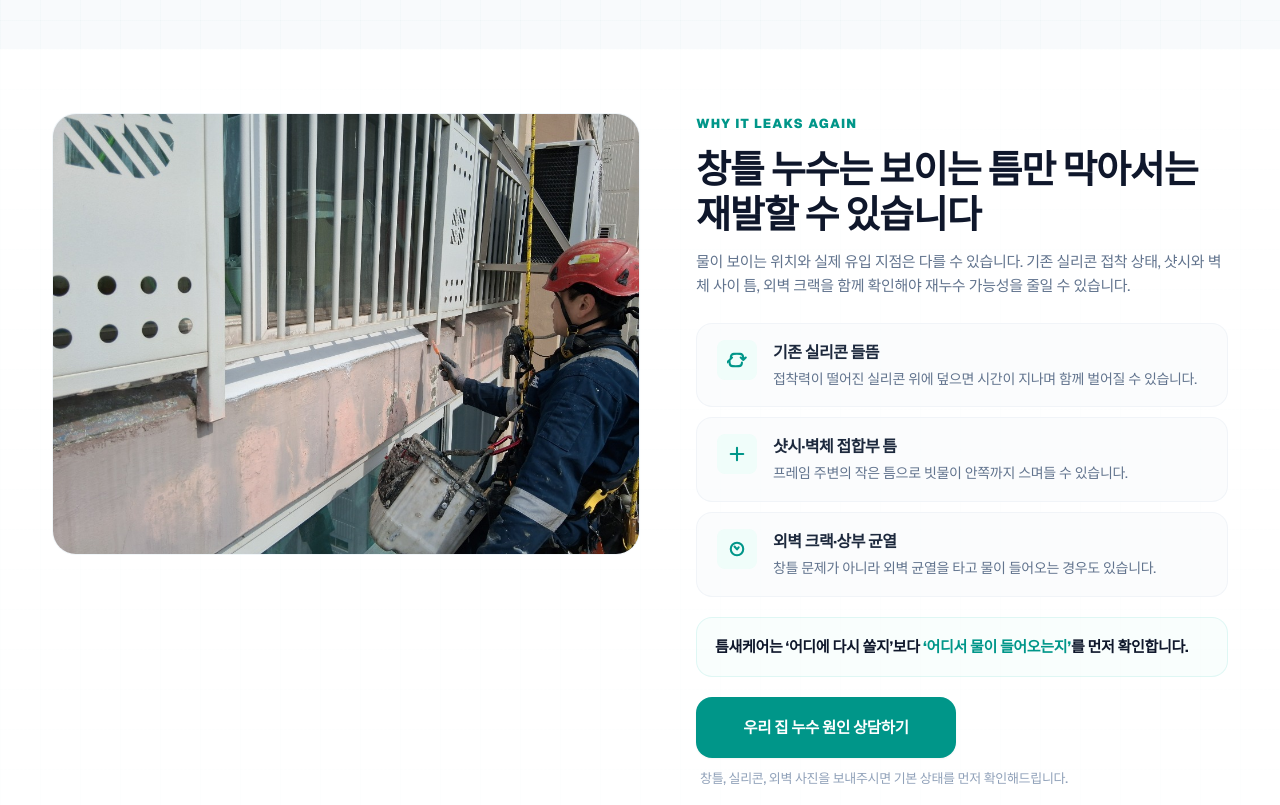
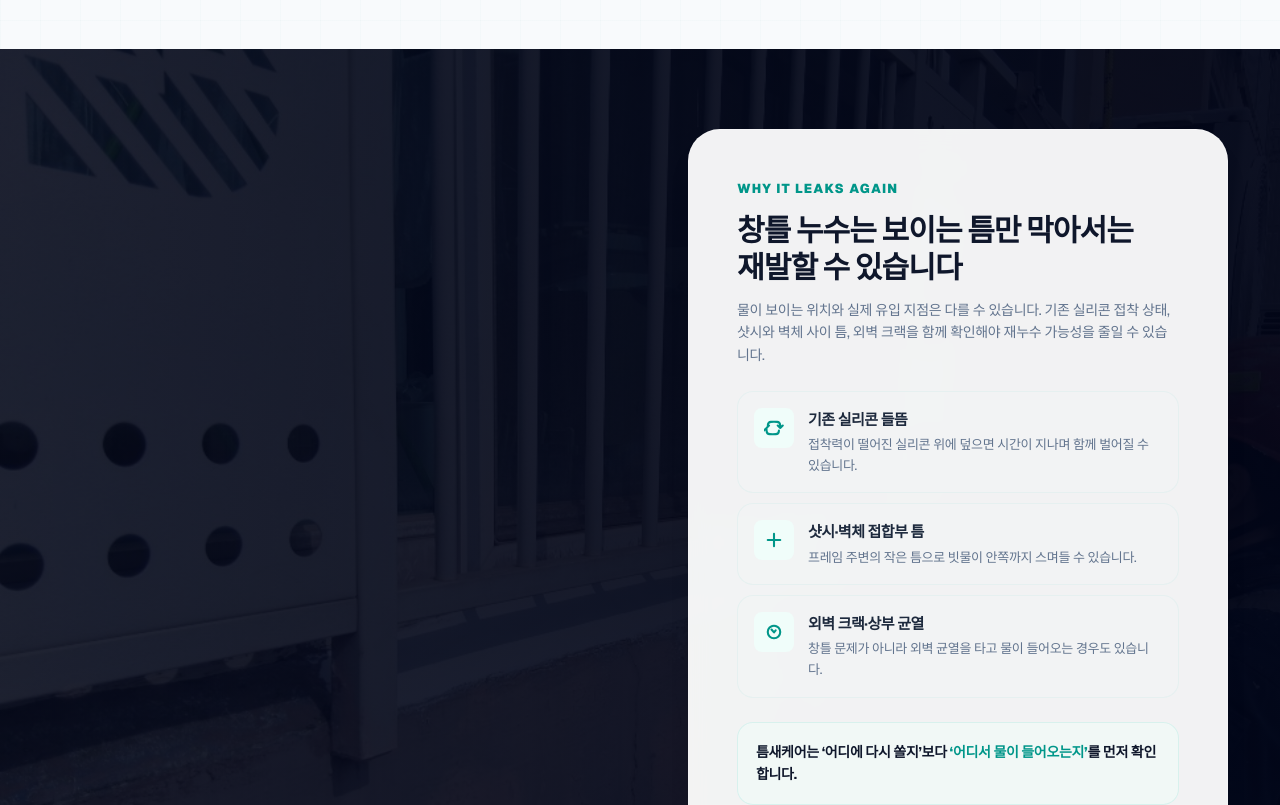
Before and after one commit to wogus5695-ctrl/Ngyeonggi-rope-01, a Next.js app: page / in a window 1280 px wide. Shown: the part 1620-2425 px from the top of the page. Built offline with nearby package versions, Linux system fonts and the light colour scheme.

Commit message:
style: Transition LocalEmpathy.tsx to use a full background image layout with a glass-morphic text panel

```diff
--- a/src/components/sections/LocalEmpathy.tsx
+++ b/src/components/sections/LocalEmpathy.tsx
@@ -11,90 +11,75 @@ interface LocalEmpathyProps {
 
 export default function LocalEmpathy({ locationName, dynamicIntro }: LocalEmpathyProps) {
   return (
-    <section className="py-16 bg-white relative overflow-hidden">
-      {/* Background Grid Accent */}
-      <div className="absolute inset-0 z-0 bg-[linear-gradient(to_right,#0d948802_1px,transparent_1px),linear-gradient(to_bottom,#0d948802_1px,transparent_1px)] bg-[size:40px_40px] pointer-events-none"></div>
+    <section className="relative min-h-[680px] lg:min-h-[760px] flex items-center py-12 lg:py-20 overflow-hidden bg-slate-950">
 
-      <div className="max-w-[1240px] mx-auto px-4 sm:px-6 lg:px-8 relative z-10">
+      {/* Background Image Container */}
+      <div className="absolute inset-0 z-0">
+        <Image
+          src="/empathy-work.jpg"
+          alt="실제 창틀 상부 코킹 보수 현장"
+          fill
+          sizes="100vw"
+          className="object-cover object-center lg:object-[left_center]"
+          priority
+        />
+        {/* Responsive Dark Overlays to ensure maximum readability */}
+        <div className="absolute inset-0 bg-slate-950/75 lg:bg-gradient-to-r lg:from-slate-950/45 lg:via-slate-950/65 lg:to-slate-950/80 z-10 pointer-events-none"></div>
+      </div>
 
-        {/* Mobile Header (Visible only on mobile/tablet, hidden on desktop) */}
-        <div className="block lg:hidden space-y-3 mb-8">
-          <div className="text-teal-600 text-[13px] font-black tracking-widest uppercase">
-            WHY IT LEAKS AGAIN
-          </div>
-          <h2 className="text-2.5xl sm:text-[32px] font-black text-slate-900 tracking-tight leading-[1.25]">
-            창틀 누수는 보이는 틈만 막아서는 재발할 수 있습니다
-          </h2>
-          <p className="text-[14.5px] sm:text-[15px] text-slate-500 leading-relaxed">
-            물이 보이는 위치와 실제 유입 지점은 다를 수 있습니다. 기존 실리콘 접착 상태, 샷시와 벽체 사이 틈, 외벽 크랙을 함께 확인해야 재누수 가능성을 줄일 수 있습니다.
-          </p>
-        </div>
+      <div className="max-w-[1240px] mx-auto px-4 sm:px-6 lg:px-8 relative z-20 w-full">
+        <div className="flex flex-col lg:flex-row justify-end w-full">
 
-        {/* 50:50 Desktop Split Layout with items-start for top alignment */}
-        <div className="flex flex-col lg:flex-row gap-10 lg:gap-14 items-start">
+          {/* Glassmorphism Content Panel (Desktop Right 46%, max-width 540px) */}
+          <div className="w-full lg:w-[46%] max-w-[540px] bg-white/95 backdrop-blur-md rounded-[32px] p-7 sm:p-10 lg:p-12 shadow-xl border border-white/20 space-y-6 shrink-0">
 
-          {/* Left: Actual Work Image (50%) - Fully responsive, original ratio preserved with no overlays */}
-          <div className="w-full lg:w-1/2 rounded-[24px] overflow-hidden shadow-3xs border border-slate-100/80 bg-slate-50 shrink-0">
-            <Image
-              src="/empathy-work.jpg"
-              alt="실제 창틀 상부 코킹 보수 현장"
-              width={800}
-              height={600}
-              className="w-full h-auto object-contain block"
-              priority
-            />
-          </div>
-
-          {/* Right: Content Area (50%) - Top-aligned */}
-          <div className="w-full lg:w-1/2 flex flex-col justify-start py-0">
-
-            {/* Desktop Header (Visible only on desktop, hidden on mobile/tablet) */}
-            <div className="hidden lg:block space-y-3 mb-6">
+            {/* Header copy */}
+            <div className="space-y-3">
               <div className="text-teal-600 text-[13px] font-black tracking-widest uppercase">
                 WHY IT LEAKS AGAIN
               </div>
-              <h2 className="text-[36px] xl:text-[38px] font-black text-slate-900 tracking-tight leading-[1.2] mt-2">
+              <h2 className="text-2xl sm:text-[28px] lg:text-[30px] font-black text-slate-900 tracking-tight leading-[1.25]">
                 창틀 누수는 보이는 틈만 막아서는 재발할 수 있습니다
               </h2>
-              <p className="text-[14.5px] xl:text-[15px] text-slate-500 leading-relaxed max-w-xl mt-3">
+              <p className="text-[14px] text-slate-500 leading-relaxed">
                 물이 보이는 위치와 실제 유입 지점은 다를 수 있습니다. 기존 실리콘 접착 상태, 샷시와 벽체 사이 틈, 외벽 크랙을 함께 확인해야 재누수 가능성을 줄일 수 있습니다.
               </p>
             </div>
 
-            {/* 3 Cause Cards (Compact List) */}
+            {/* 3 Cause Cards (Compact Glass Cards) */}
             <div className="space-y-2.5">
               {/* Card 1 */}
-              <div className="flex gap-4 py-4 px-5 bg-slate-50/50 border border-slate-200/40 rounded-2xl hover:bg-slate-50 hover:translate-x-0.5 hover:shadow-3xs transition-all duration-300">
+              <div className="flex gap-3.5 p-4 bg-teal-50/10 border border-teal-500/5 rounded-2xl hover:bg-teal-50/20 transition-all duration-300">
                 <div className="w-[40px] h-[40px] bg-teal-50 rounded-lg text-teal-600 shrink-0 flex items-center justify-center">
                   <svg className="w-5 h-5" fill="none" stroke="currentColor" strokeWidth="2.5" viewBox="0 0 24 24">
                     <path strokeLinecap="round" strokeLinejoin="round" d="M19.5 12c0-1.232-.046-2.453-.138-3.662a4.006 4.006 0 00-3.7-3.7 48.656 48.656 0 00-7.324 0 4.006 4.006 0 00-3.7 3.7c-.017.22-.032.441-.046.662M19.5 12l3-3m-3 3l-3-3M3 12c0 1.232.046 2.453.138 3.662a4.006 4.006 0 003.7 3.7 48.656 48.656 0 007.324 0 4.006 4.006 0 003.7-3.7c.017-.22.032-.441.046-.662M3 12l-3 3m3-3l3-3" />
                   </svg>
                 </div>
                 <div>
-                  <h4 className="text-[16px] font-bold text-slate-800">기존 실리콘 들뜸</h4>
-                  <p className="text-[14px] text-slate-500 leading-relaxed mt-0.5">
+                  <h4 className="text-[15px] font-bold text-slate-800">기존 실리콘 들뜸</h4>
+                  <p className="text-[13px] text-slate-500 leading-relaxed mt-0.5">
                     접착력이 떨어진 실리콘 위에 덮으면 시간이 지나며 함께 벌어질 수 있습니다.
                   </p>
                 </div>
               </div>
 
               {/* Card 2 */}
-              <div className="flex gap-4 py-4 px-5 bg-slate-50/50 border border-slate-200/40 rounded-2xl hover:bg-slate-50 hover:translate-x-0.5 hover:shadow-3xs transition-all duration-300">
+              <div className="flex gap-3.5 p-4 bg-teal-50/10 border border-teal-500/5 rounded-2xl hover:bg-teal-50/20 transition-all duration-300">
                 <div className="w-[40px] h-[40px] bg-teal-50 rounded-lg text-teal-600 shrink-0 flex items-center justify-center">
                   <svg className="w-5 h-5" fill="none" stroke="currentColor" strokeWidth="2.5" viewBox="0 0 24 24">
                     <path strokeLinecap="round" strokeLinejoin="round" d="M12 4.5v15m7.5-7.5h-15" />
                   </svg>
                 </div>
                 <div>
-                  <h4 className="text-[16px] font-bold text-slate-800">샷시·벽체 접합부 틈</h4>
-                  <p className="text-[14px] text-slate-500 leading-relaxed mt-0.5">
+                  <h4 className="text-[15px] font-bold text-slate-800">샷시·벽체 접합부 틈</h4>
+                  <p className="text-[13px] text-slate-500 leading-relaxed mt-0.5">
                     프레임 주변의 작은 틈으로 빗물이 안쪽까지 스며들 수 있습니다.
                   </p>
                 </div>
               </div>
 
               {/* Card 3 */}
-              <div className="flex gap-4 py-4 px-5 bg-slate-50/50 border border-slate-200/40 rounded-2xl hover:bg-slate-50 hover:translate-x-0.5 hover:shadow-3xs transition-all duration-300">
+              <div className="flex gap-3.5 p-4 bg-teal-50/10 border border-teal-500/5 rounded-2xl hover:bg-teal-50/20 transition-all duration-300">
                 <div className="w-[40px] h-[40px] bg-teal-50 rounded-lg text-teal-600 shrink-0 flex items-center justify-center">
                   <svg className="w-5 h-5" fill="none" stroke="currentColor" strokeWidth="2.5" viewBox="0 0 24 24">
                     <path strokeLinecap="round" strokeLinejoin="round" d="M19.5 12a7.5 7.5 0 11-15 0 7.5 7.5 0 0115 0z" />
@@ -102,8 +87,8 @@ export default function LocalEmpathy({ locationName, dynamicIntro }: LocalEmpath
                   </svg>
                 </div>
                 <div>
-                  <h4 className="text-[16px] font-bold text-slate-800">외벽 크랙·상부 균열</h4>
-                  <p className="text-[14px] text-slate-500 leading-relaxed mt-0.5">
+                  <h4 className="text-[15px] font-bold text-slate-800">외벽 크랙·상부 균열</h4>
+                  <p className="text-[13px] text-slate-500 leading-relaxed mt-0.5">
                     창틀 문제가 아니라 외벽 균열을 타고 물이 들어오는 경우도 있습니다.
                   </p>
                 </div>
@@ -111,22 +96,22 @@ export default function LocalEmpathy({ locationName, dynamicIntro }: LocalEmpath
             </div>
 
             {/* Slim Highlight Box */}
-            <div className="mt-5 p-[18px] bg-teal-50/40 border border-teal-500/10 rounded-2xl">
-              <p className="text-[14.5px] sm:text-[15px] font-bold text-slate-900 leading-[1.45]">
+            <div className="p-4.5 bg-teal-50/50 border border-teal-500/10 rounded-2xl">
+              <p className="text-[14px] font-bold text-slate-900 leading-relaxed">
                 틈새케어는 ‘어디에 다시 쏠지’보다 <span className="text-teal-600 font-extrabold">‘어디서 물이 들어오는지’</span>를 먼저 확인합니다.
               </p>
             </div>
 
             {/* Action CTA */}
-            <div className="mt-5 flex flex-col items-start gap-2.5 w-full">
+            <div className="pt-2 flex flex-col items-start gap-3 w-full">
               <Link
                 href="#contact"
                 className="px-8 py-4.5 w-full sm:w-[260px] text-center bg-teal-600 hover:bg-teal-700 text-white text-[15.5px] font-black rounded-2xl shadow-xs hover:shadow-sm transition-all"
               >
                 우리 집 누수 원인 상담하기
               </Link>
-              <div className="pl-1">
-                <p className="text-[13px] text-slate-400 font-medium">
+              <div className="pl-1 space-y-1">
+                <p className="text-[12.5px] text-slate-400 font-medium">
                   창틀, 실리콘, 외벽 사진을 보내주시면 기본 상태를 먼저 확인해드립니다.
                 </p>
                 {/* SEO Preservation (Hidden visually but available for search engine crawlers) */}
```
